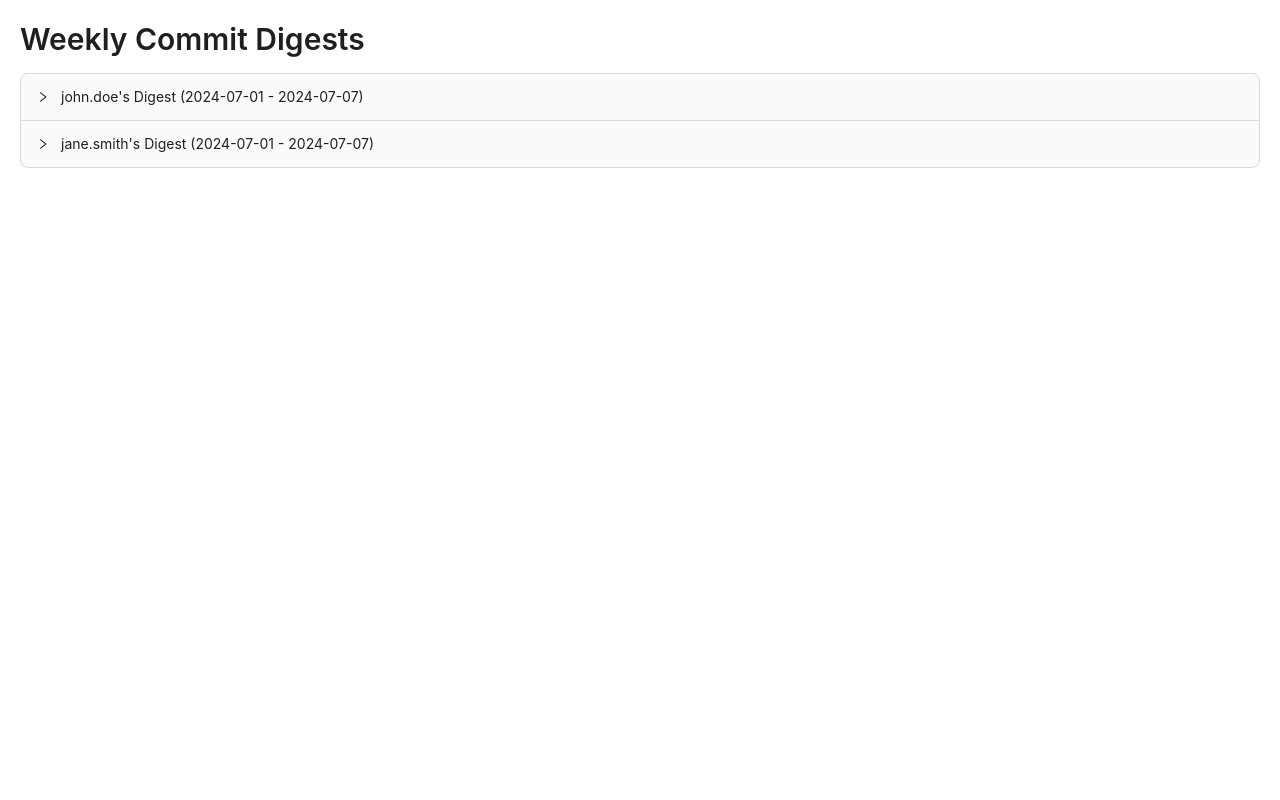
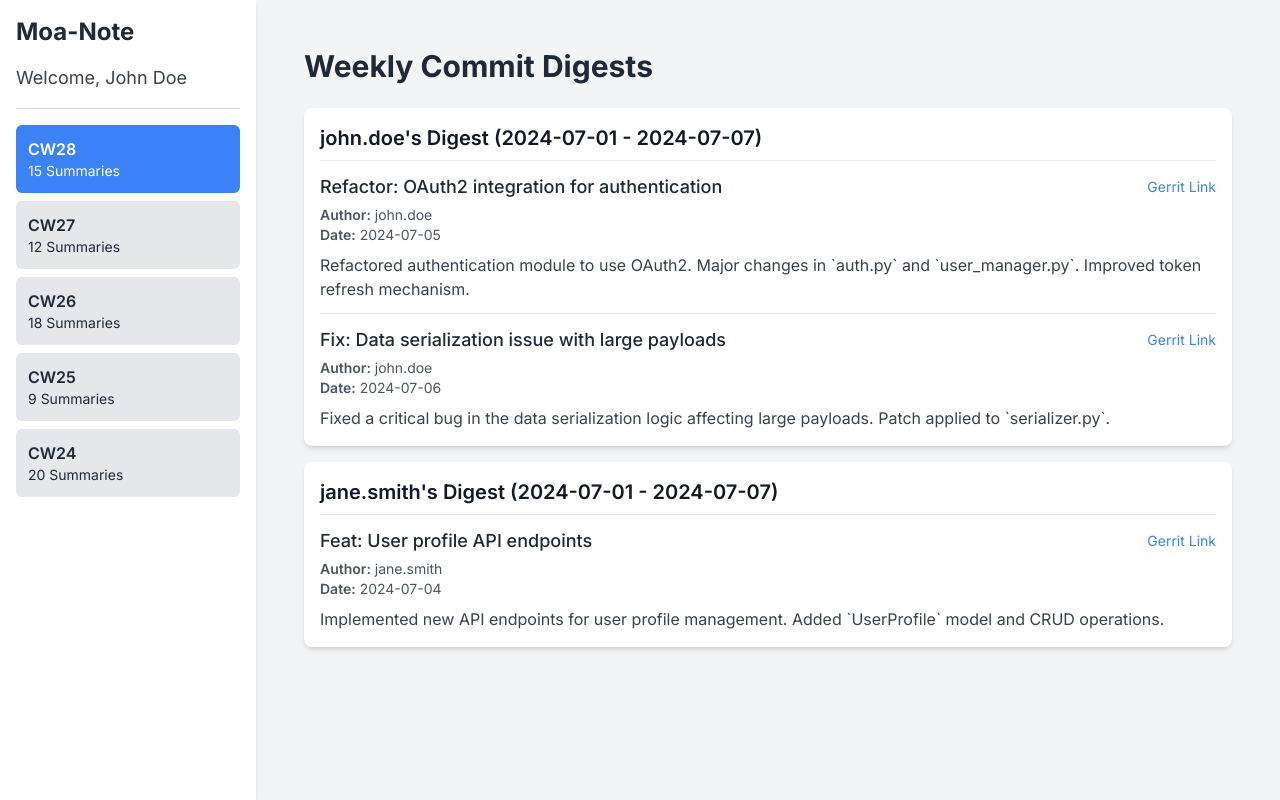
Before and after one commit to taeels/moa-note, a Next.js app in the folder frontend/: page / in a window 1280 px wide. Built offline with nearby package versions, Linux system fonts and the light colour scheme.

Commit message:
feat(T-011): Implement SPA layout and sidebar UI with Next.js and Tailwind CSS

```diff
--- a/frontend/package.json
+++ b/frontend/package.json
@@ -18,10 +18,11 @@
     "@types/node": "^20",
     "@types/react": "^18",
     "@types/react-dom": "^18",
+    "autoprefixer": "^10.4.21",
     "eslint": "^8",
     "eslint-config-next": "14.2.3",
-    "postcss": "^8",
-    "tailwindcss": "^3.4.1",
+    "postcss": "^8.5.6",
+    "tailwindcss": "^3.4.17",
     "typescript": "^5"
   }
 }
--- /dev/null
+++ b/frontend/postcss.config.js
@@ -0,0 +1,6 @@
+module.exports = {
+  plugins: {
+    tailwindcss: {},
+    autoprefixer: {},
+  },
+}
--- a/frontend/src/app/globals.css
+++ b/frontend/src/app/globals.css
@@ -1,3 +1,7 @@
+@tailwind base;
+@tailwind components;
+@tailwind utilities;
+
 body {
   margin: 0;
   padding: 0;
--- a/frontend/src/app/layout.tsx
+++ b/frontend/src/app/layout.tsx
@@ -1,7 +1,8 @@
 import type { Metadata } from "next";
 import { Inter } from "next/font/google";
-import "./globals.css";
-import 'antd/dist/reset.css'; // Import Ant Design CSS
+import "./globals.css"; // Tailwind CSS imports
+import Layout from '../components/Layout';
+import Sidebar from '../components/Sidebar';
 
 const inter = Inter({ subsets: ["latin"] });
 
@@ -17,7 +18,11 @@ export default function RootLayout({
 }>) {
   return (
     <html lang="en">
-      <body className={inter.className}>{children}</body>
+      <body className={inter.className}>
+        <Layout sidebar={<Sidebar username="John Doe" currentWeek="CW28" />}>
+          {children}
+        </Layout>
+      </body>
     </html>
   );
 }
--- a/frontend/src/app/page.tsx
+++ b/frontend/src/app/page.tsx
@@ -1,35 +1,39 @@
 'use client';
 
-import { Collapse, Card, Typography, Space } from 'antd';
 import { sampleDigests } from '../sampleData';
-
-const { Title, Text } = Typography;
-const { Panel } = Collapse;
 
 export default function Home() {
   return (
-    <main style={{ padding: '20px' }}>
-      <Title level={2}>Weekly Commit Digests</Title>
-      <Collapse accordion>
+    <div className="p-6">
+      <h2 className="text-3xl font-bold text-gray-800 dark:text-white mb-6">Weekly Commit Digests</h2>
+      <div className="space-y-4">
         {sampleDigests.map((digest) => (
-          <Panel header={`${digest.user.username}'s Digest (${digest.startDate} - ${digest.endDate})`} key={digest.id}>
-            <Space direction="vertical" style={{ width: '100%' }}>
+          <div key={digest.id} className="bg-white dark:bg-gray-800 shadow-md rounded-lg p-4">
+            <h3 className="text-xl font-semibold text-gray-900 dark:text-white mb-2">
+              {`${digest.user.username}'s Digest (${digest.startDate} - ${digest.endDate})`}
+            </h3>
+            <div className="space-y-3">
               {digest.summaries.map((summary) => (
-                <Card
-                  key={summary.id}
-                  title={summary.commit.subject}
-                  extra={<a href={summary.commit.gerritLink} target="_blank" rel="noopener noreferrer">Gerrit Link</a>}
-                  style={{ width: '100%' }}
-                >
-                  <p><Text strong>Author:</Text> {summary.commit.author}</p>
-                  <p><Text strong>Date:</Text> {summary.commit.date}</p>
-                  <p><Text strong>Summary:</Text> {summary.content}</p>
-                </Card>
+                <div key={summary.id} className="border-t border-gray-200 dark:border-gray-700 pt-3">
+                  <div className="flex justify-between items-center mb-1">
+                    <h4 className="text-lg font-medium text-gray-800 dark:text-gray-100">{summary.commit.subject}</h4>
+                    <a href={summary.commit.gerritLink} target="_blank" rel="noopener noreferrer" className="text-blue-500 hover:underline text-sm">
+                      Gerrit Link
+                    </a>
+                  </div>
+                  <p className="text-gray-600 dark:text-gray-300 text-sm">
+                    <span className="font-semibold">Author:</span> {summary.commit.author}
+                  </p>
+                  <p className="text-gray-600 dark:text-gray-300 text-sm">
+                    <span className="font-semibold">Date:</span> {summary.commit.date}
+                  </p>
+                  <p className="text-gray-700 dark:text-gray-200 mt-2">{summary.content}</p>
+                </div>
               ))}
-            </Space>
-          </Panel>
+            </div>
+          </div>
         ))}
-      </Collapse>
-    </main>
+      </div>
+    </div>
   );
 }
--- /dev/null
+++ b/frontend/src/components/Layout.tsx
@@ -0,0 +1,21 @@
+import React from 'react';
+
+interface LayoutProps {
+  children: React.ReactNode;
+  sidebar: React.ReactNode;
+}
+
+const Layout: React.FC<LayoutProps> = ({ children, sidebar }) => {
+  return (
+    <div className="flex h-screen bg-gray-100 dark:bg-gray-900">
+      <aside className="w-64 bg-white dark:bg-gray-800 shadow-md">
+        {sidebar}
+      </aside>
+      <main className="flex-1 overflow-y-auto p-6">
+        {children}
+      </main>
+    </div>
+  );
+};
+
+export default Layout;
--- /dev/null
+++ b/frontend/src/components/Sidebar.tsx
@@ -0,0 +1,41 @@
+import React from 'react';
+
+interface SidebarProps {
+  username: string;
+  currentWeek: string;
+}
+
+const Sidebar: React.FC<SidebarProps> = ({ username, currentWeek }) => {
+  // Dummy data for weekly cards
+  const weeklyCards = [
+    { cw: 'CW28', summaryCount: 15, dateRange: 'Jul 8 - Jul 14' },
+    { cw: 'CW27', summaryCount: 12, dateRange: 'Jul 1 - Jul 7' },
+    { cw: 'CW26', summaryCount: 18, dateRange: 'Jun 24 - Jun 30' },
+    { cw: 'CW25', summaryCount: 9, dateRange: 'Jun 17 - Jun 23' },
+    { cw: 'CW24', summaryCount: 20, dateRange: 'Jun 10 - Jun 16' },
+  ];
+
+  return (
+    <div className="p-4 flex flex-col h-full">
+      <h1 className="text-2xl font-bold text-gray-800 dark:text-white mb-4">Moa-Note</h1>
+      <div className="text-lg text-gray-700 dark:text-gray-300 mb-4">Welcome, {username}</div>
+      <hr className="border-gray-300 dark:border-gray-700 mb-4" />
+      <div className="flex-grow">
+        {weeklyCards.map((card) => (
+          <div
+            key={card.cw}
+            className={`p-3 mb-2 rounded-md cursor-pointer transition-colors duration-200
+              ${card.cw === currentWeek ? 'bg-blue-500 text-white' : 'bg-gray-200 dark:bg-gray-700 text-gray-800 dark:text-gray-200 hover:bg-gray-300 dark:hover:bg-gray-600'}
+            `}
+            title={card.dateRange} // Tooltip
+          >
+            <div className="font-semibold">{card.cw}</div>
+            <div className="text-sm">{card.summaryCount} Summaries</div>
+          </div>
+        ))}
+      </div>
+    </div>
+  );
+};
+
+export default Sidebar;
--- /dev/null
+++ b/frontend/tailwind.config.js
@@ -0,0 +1,13 @@
+/** @type {import('tailwindcss').Config} */
+module.exports = {
+  content: [
+    './app/**/*.{js,ts,jsx,tsx,mdx}',
+    './pages/**/*.{js,ts,jsx,tsx,mdx}',
+    './components/**/*.{js,ts,jsx,tsx,mdx}',
+    './src/**/*.{js,ts,jsx,tsx,mdx}',
+  ],
+  theme: {
+    extend: {},
+  },
+  plugins: [],
+};
```
Also changed, not shown: 1 other file (tests, documents, lock files or other folders).
